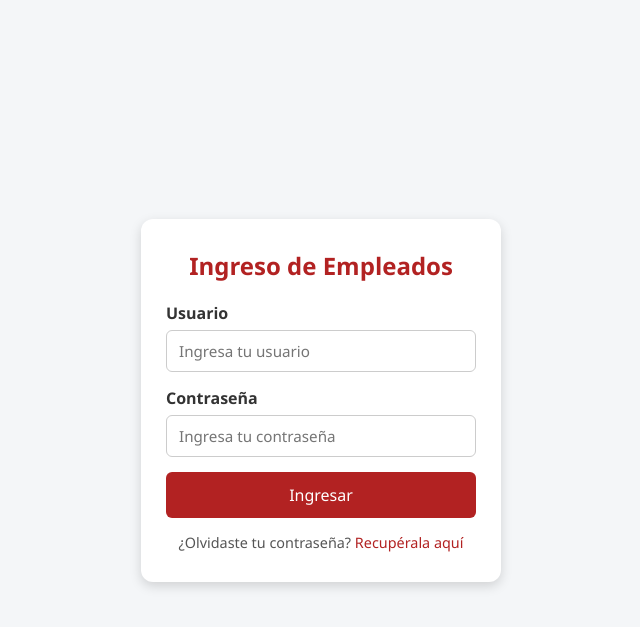
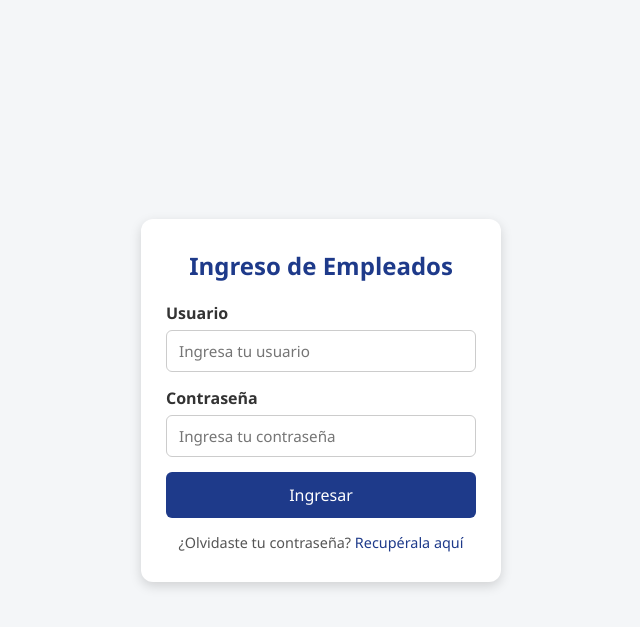
Before and after one commit to TepeuI/SistemaWebRestaurante, a PHP site: page /HTML/login.html in a window 1280 px wide. Shown: the top 627 px of the page, without its empty margins (319-959 px from the left). Run offline with PHP 8.4, Linux system fonts and the light colour scheme.

Commit message:
Cambio de Colores Login

```diff
--- a/css/login_empleado.css
+++ b/css/login_empleado.css
@@ -33,7 +33,7 @@ body {
 
 .login-box h1 {
     margin-bottom: 20px;
-    color: #b22222;
+    color: #1E3A8A;
     font-size: 1.5rem;
 }
 
@@ -60,13 +60,13 @@ body {
 }
 
 .form-group input:focus {
-    border-color: #b22222;
+    border-color: #1E3A8A;
     outline: none;
 }
 
 /* ====== Botón ====== */
 .btn {
-    background: #b22222;
+    background: #1E3A8A;
     color: #fff;
     border: none;
     padding: 12px;
@@ -78,7 +78,7 @@ body {
 }
 
 .btn:hover {
-    background: #8b1a1a;
+    background: #475b92;
 }
 
 /* ====== Link auxiliar ====== */
@@ -89,13 +89,13 @@ body {
 }
 
 .link a {
-    color: #b22222;
+    color: #1E3A8A;
     text-decoration: none;
     font-weight: 500;
 }
 
 .link a:hover {
-    color: #8b1a1a;
+    color: #475b92;
     text-decoration: underline;
 }
 
```
